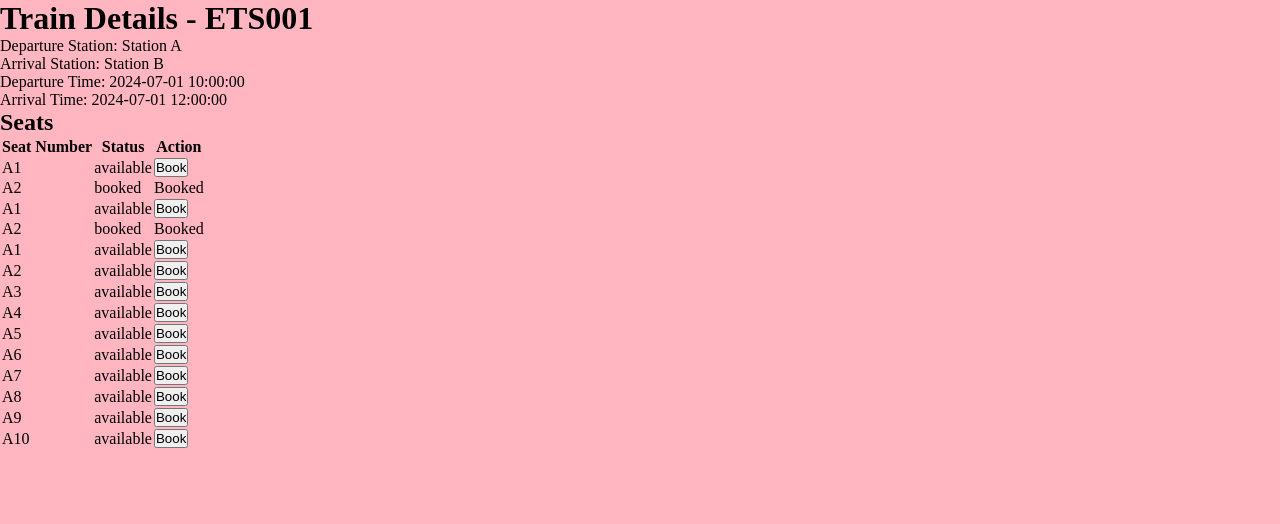
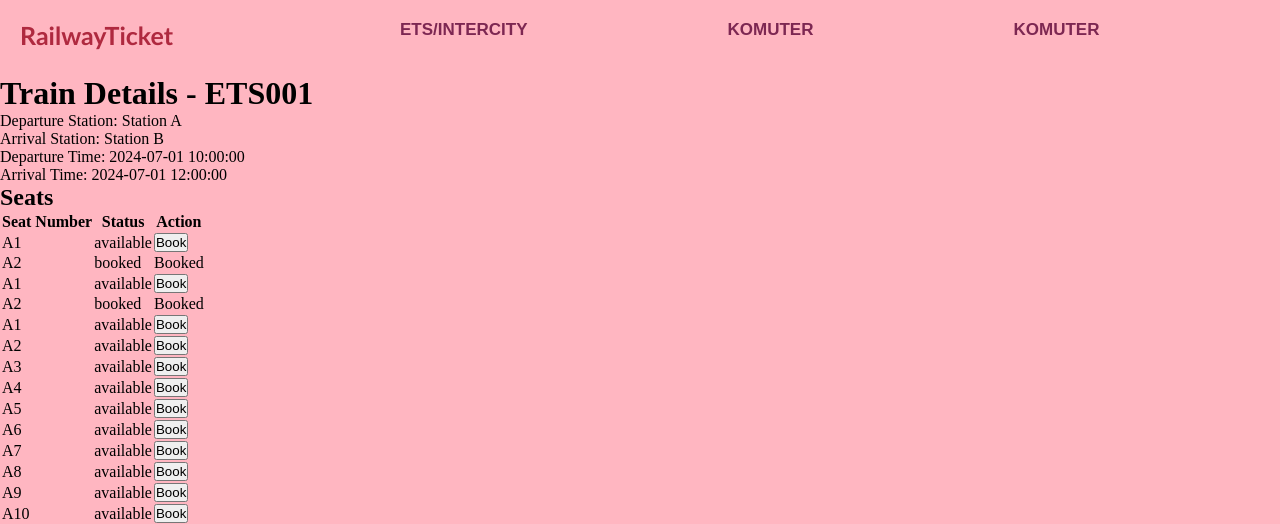
Before and after one commit to ezatul18/TT8L-06, a Flask app: page /ets/train/1 in a window 1280 px wide. Shown: the top 524 px of the page. Run offline with Flask 3, Linux system fonts and the light colour scheme; data comes from the database, SQL or seed files in the repository.

Commit message:
change url

```diff
--- a/Ticketing/templates/book.html
+++ b/Ticketing/templates/book.html
@@ -5,7 +5,22 @@
     <title>Book Seat</title>
     <link rel="stylesheet" href="../static/styles.css">
 </head>
+
 <body>
+    <div class="navbar">
+        <div class="icon">
+            <h2 class="logo">RailwayTicket</h2>
+        </div>
+
+        <div class="menu">
+            <ul>
+                <li><a href="/ets">ETS/INTERCITY</a></li>
+                <li><a href="/komuter">KOMUTER</a></li>
+                <li><a href="book.html">KOMUTER</a></li>
+            </ul>
+        </div>
+    </div>
+
     <h1>Train Details - {{ train.train_number }}</h1>
     <p>Departure Station: {{ train.departure_station }}</p>
     <p>Arrival Station: {{ train.arrival_station }}</p>
@@ -28,7 +43,7 @@
                 <td>{{ seat.status }}</td>
                 <td>
                     {% if seat.status == 'available' %}
-                    <form action="../app.py" method="post">
+                    <form action="../templates/book.html" method="post">
                         <input type="hidden" name="train_id" value="{{ train.id }}">
                         <input type="hidden" name="seat_number" value="{{ seat.seat_number }}">
                         <button type="submit">Book</button>
--- a/Ticketing/templates/ets.html
+++ b/Ticketing/templates/ets.html
@@ -18,6 +18,7 @@
             <ul>
                 <li><a href="/ets">ETS/INTERCITY</a></li>
                 <li><a href="/komuter">KOMUTER</a></li>
+                <li><a href="/ets/train/<int:train_id>">KOMUTER</a></li>
             </ul>
         </div>
     </div>
@@ -41,7 +42,7 @@
                 <td>{{ train.arrival_station }}</td>
                 <td>{{ train.departure_time }}</td>
                 <td>{{ train.arrival_time }}</td>
-                <td><a href="../app.py">View Details</a></td>
+                <td><a href="../templates/book.html">View Details</a></td>
             </tr>
             {% endfor %}
         </tbody>
--- a/Ticketing/templates/komuter.html
+++ b/Ticketing/templates/komuter.html
@@ -18,6 +18,7 @@
             <ul>
                 <li><a href="/ets">ETS/INTERCITY</a></li>
                 <li><a href="/komuter">KOMUTER</a></li>
+                <li><a href="/komuter/train/<int:train_id>">KOMUTER</a></li>
             </ul>
         </div>
     </div>
@@ -40,7 +41,7 @@
                 <td>{{ train.arrival_station }}</td>
                 <td>{{ train.departure_time }}</td>
                 <td>{{ train.arrival_time }}</td>
-                <td><a href="../app.py">View Details</a></td>
+                <td><a href="../templates/book.html">View Details</a></td>
             </tr>
             {% endfor %}
         </tbody>
```
